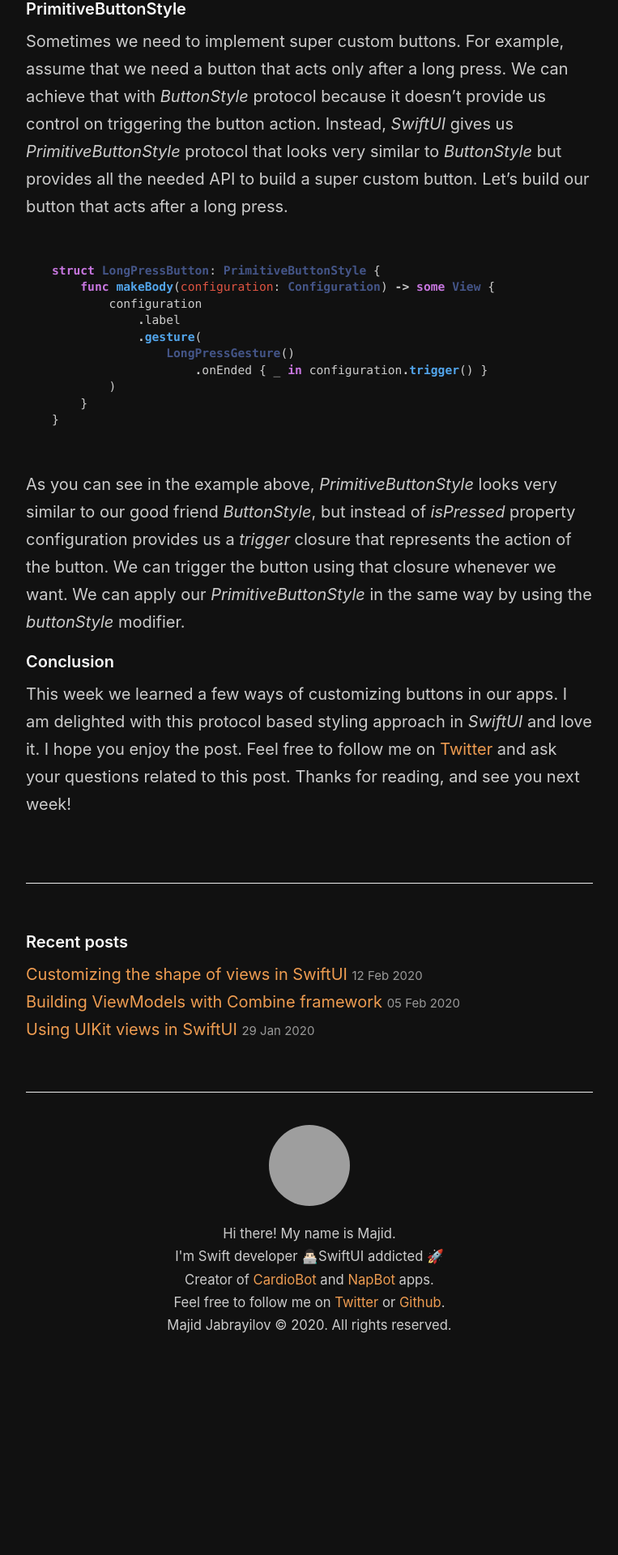
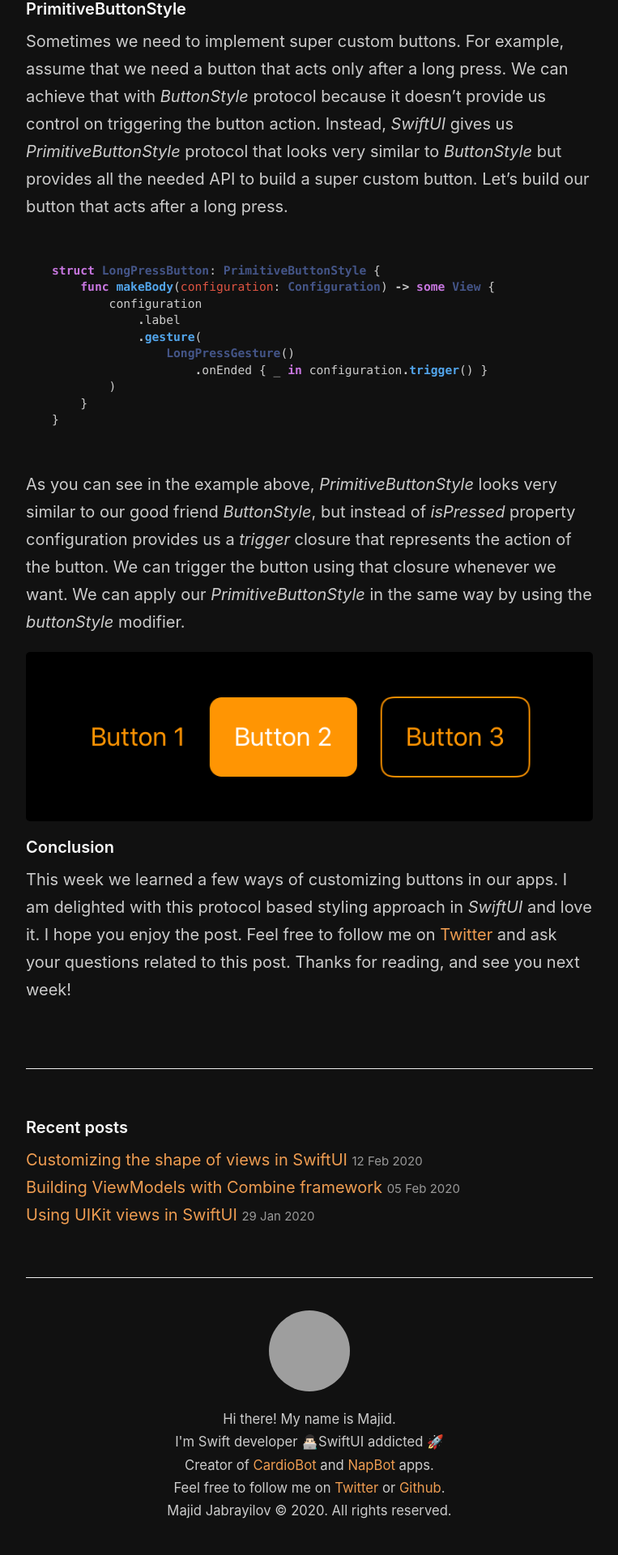
Before and after one commit to mecid/mecid.github.io, a Jekyll site: the page built from _posts/2020-02-19-mastering-buttons-in-swiftui.md, in a window 1280 px wide. Shown: the part 3985-5905 px from the top of the page at 81% size, without its empty margins (258-1021 px from the left). Built offline with Jekyll 4.4.1, drawn with Linux system fonts in a browser that asks for light colours; before the commit the page ends 5675 px from its top, so only the background shows below that; grey boxes are pictures that could not be loaded.

Commit message:
Update 2020-02-19-mastering-buttons-in-swiftui.md

```diff
--- a/_posts/2020-02-19-mastering-buttons-in-swiftui.md
+++ b/_posts/2020-02-19-mastering-buttons-in-swiftui.md
@@ -145,5 +145,7 @@ struct LongPressButton: PrimitiveButtonStyle {
 
 As you can see in the example above, *PrimitiveButtonStyle* looks very similar to our good friend *ButtonStyle*, but instead of *isPressed* property configuration provides us a *trigger* closure that represents the action of the button. We can trigger the button using that closure whenever we want. We can apply our *PrimitiveButtonStyle* in the same way by using the *buttonStyle* modifier.
 
+![buttons](/public/buttons.png)
+
 #### Conclusion
 This week we learned a few ways of customizing buttons in our apps. I am delighted with this protocol based styling approach in *SwiftUI* and love it. I hope you enjoy the post. Feel free to follow me on [Twitter](https://twitter.com/mecid) and ask your questions related to this post. Thanks for reading, and see you next week!
```
